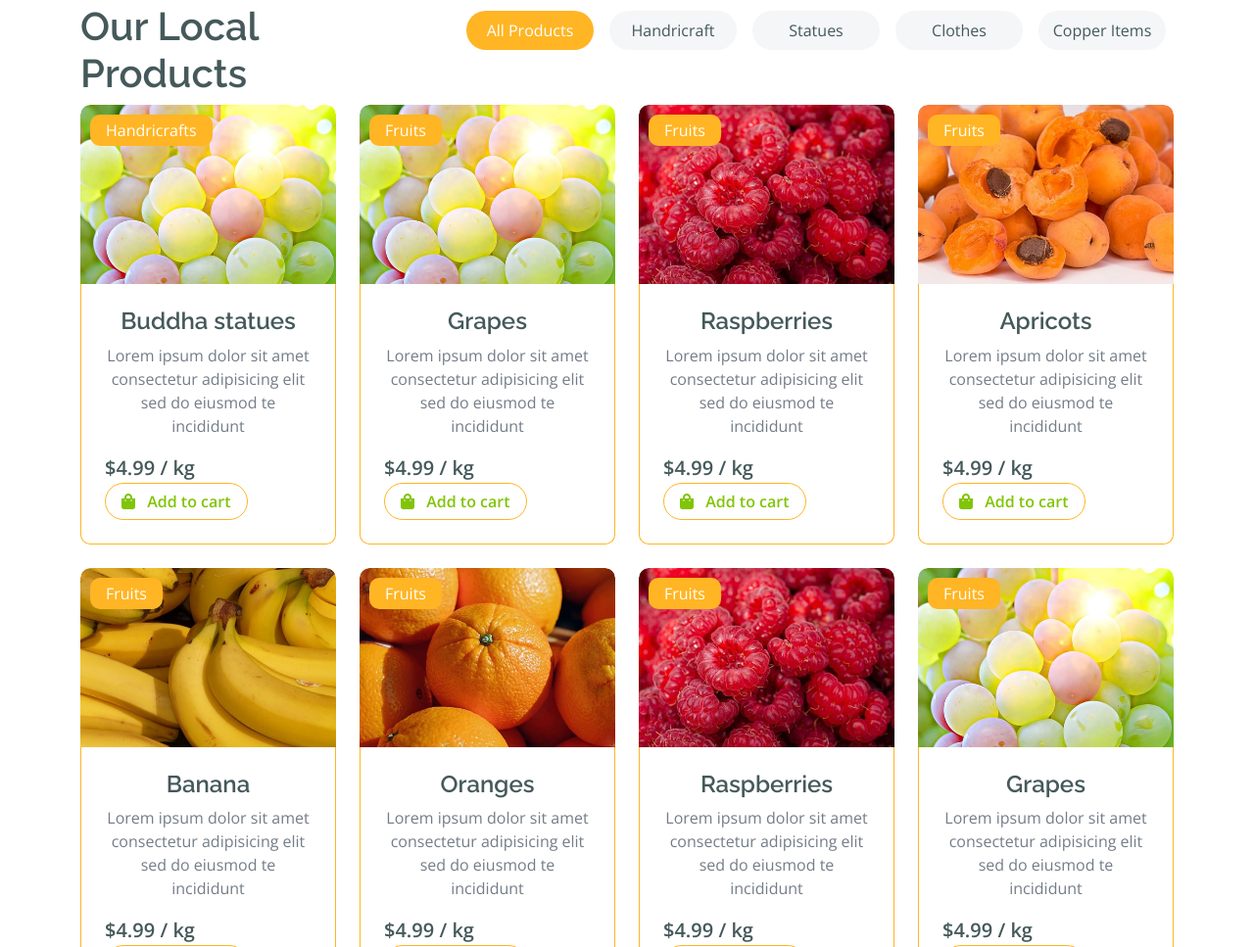
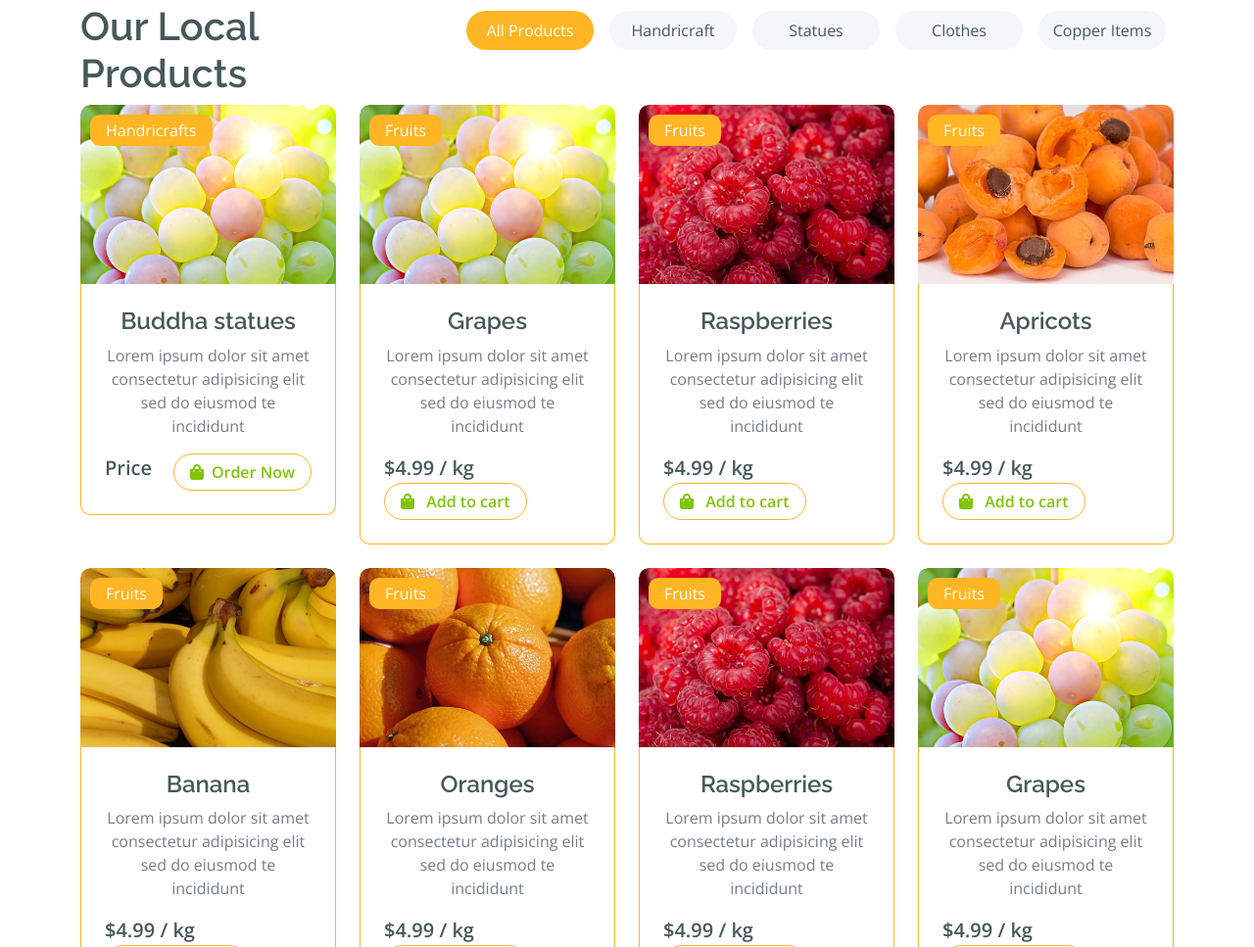
Before and after one commit to OmPrakash-Acharya99/Dakani, a plain HTML site: page index.html in a window 1280 px wide. Shown: the part 1255-2222 px from the top of the page at 98% size. Drawn offline with nearby package versions, Linux system fonts and the light colour scheme.

Commit message:
Initial commit

```diff
--- a/index.html
+++ b/index.html
@@ -52,7 +52,7 @@
                     <div class="collapse navbar-collapse bg-white" id="navbarCollapse">
                         <div class="navbar-nav mx-auto">
                             <a href="index.html" class="nav-item nav-link active" style="font-size: 20px;" >Home</a>
-                            <a href="shop.html" class="nav-item nav-link" style="font-size: 20px;">Shop</a>
+                            <a href="shop.html" class="nav-item nav-link" style="font-size: 20px;">Statues</a>
                             <a href="shop-detail.html" class="nav-item nav-link" style="font-size: 20px;">Shop Detail</a>
                             <div class="nav-item dropdown">
                                 <a href="#" class="nav-link dropdown-toggle" data-bs-toggle="dropdown" style="font-size: 20px;">Pages</a>
@@ -249,8 +249,8 @@
                                                     <h4>Buddha statues </h4>
                                                     <p>Lorem ipsum dolor sit amet consectetur adipisicing elit sed do eiusmod te incididunt</p>
                                                     <div class="d-flex justify-content-between flex-lg-wrap">
-                                                        <p class="text-dark fs-5 fw-bold mb-0">$4.99 / kg</p>
-                                                        <a href="#" class="btn border border-secondary rounded-pill px-3 text-primary"><i class="fa fa-shopping-bag me-2 text-primary"></i> Add to cart</a>
+                                                        <p class="text-dark fs-5 fw-bold mb-0">Price</p>
+                                                        <a href="#" class="btn border border-secondary rounded-pill px-3 text-primary"><i class="fa fa-shopping-bag me-2 text-primary"></i>Order Now</a>
                                                     </div>
                                                 </div>
                                             </div>
@@ -1201,5 +1201,4 @@
     <!-- Template Javascript -->
     <script src="js/main.js"></script>
     </body>
-
 </html>
```
